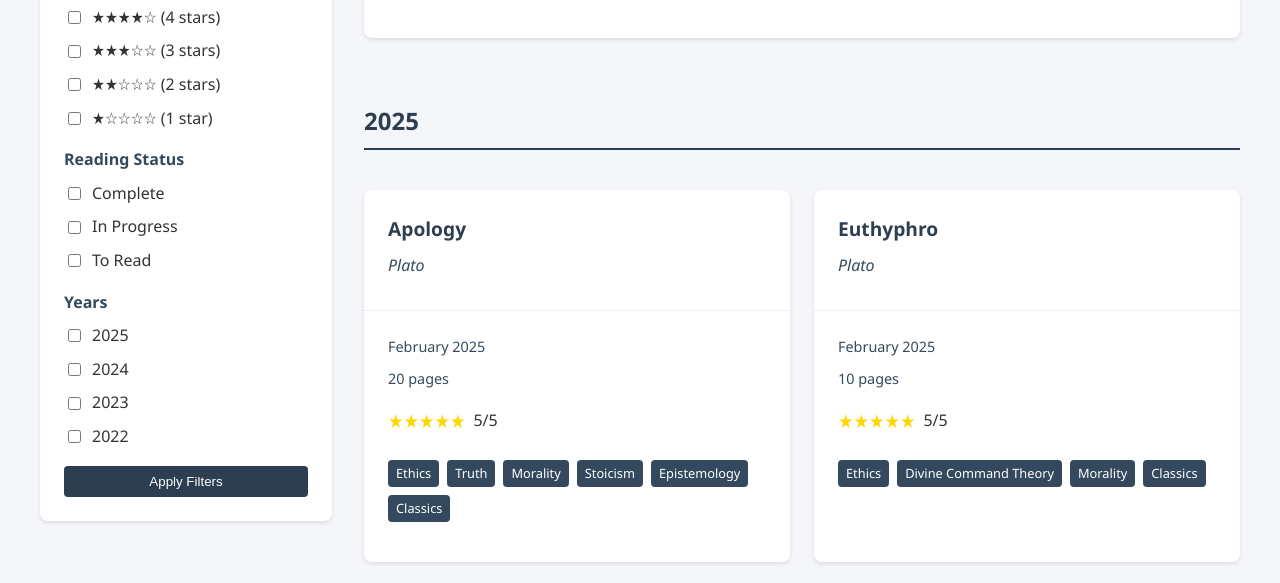
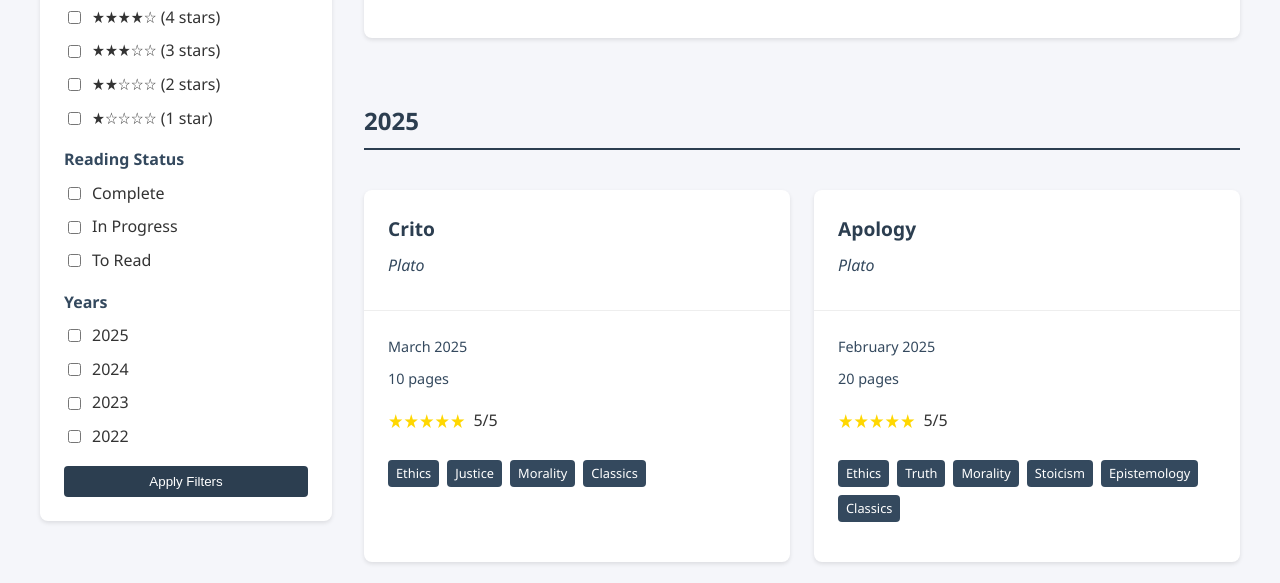
Before and after one commit to jacob41js/jacob41js.github.io, a plain HTML site: page philosophy.html in a window 1280 px wide. Shown: the part 359-942 px from the top of the page. Drawn offline with Linux system fonts and the light colour scheme.

Commit message:
Crito Index

```diff
--- a/philosophy.html
+++ b/philosophy.html
@@ -508,6 +508,30 @@
                 <!-- Year Divider -->
                 <h2 class="year-divider">2025</h2>
 
+                <!-- Crito -->
+                <div class="book-card">
+                    <div class="book-card-header">
+                        <h3 class="book-card-title"><a href="philosophy/crito.html">Crito</a></h3>
+                        <p class="book-card-author">Plato</p>
+                    </div>
+                    <div class="book-card-content">
+                        <div class="book-card-metadata">
+                            <div class="book-card-date">March 2025</div>
+                            <div class="book-card-pages">10 pages</div>
+                            <div class="rating">
+                                <div class="stars">★★★★★</div>
+                                <span>5/5</span>
+                            </div>
+                        </div>
+                        <div class="tags">
+                            <span class="tag">Ethics</span>
+                            <span class="tag">Justice</span>
+                            <span class="tag">Morality</span>
+                            <span class="tag">Classics</span>
+                        </div>
+                    </div>
+                </div>
+
                 <!-- Apology -->
                 <div class="book-card">
                     <div class="book-card-header">
```
